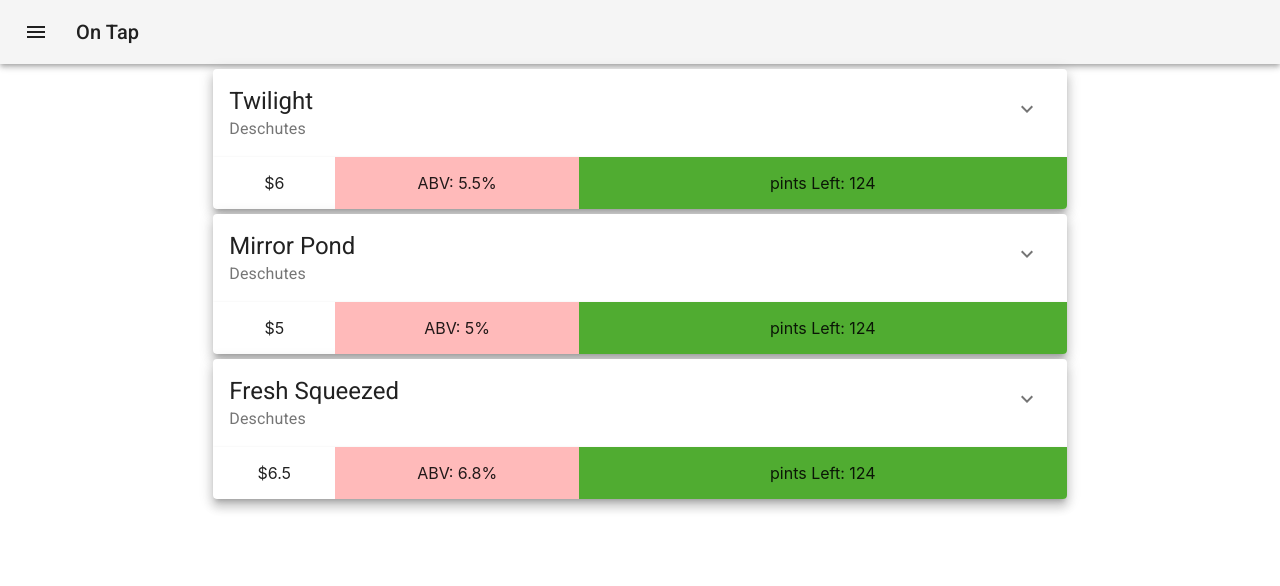
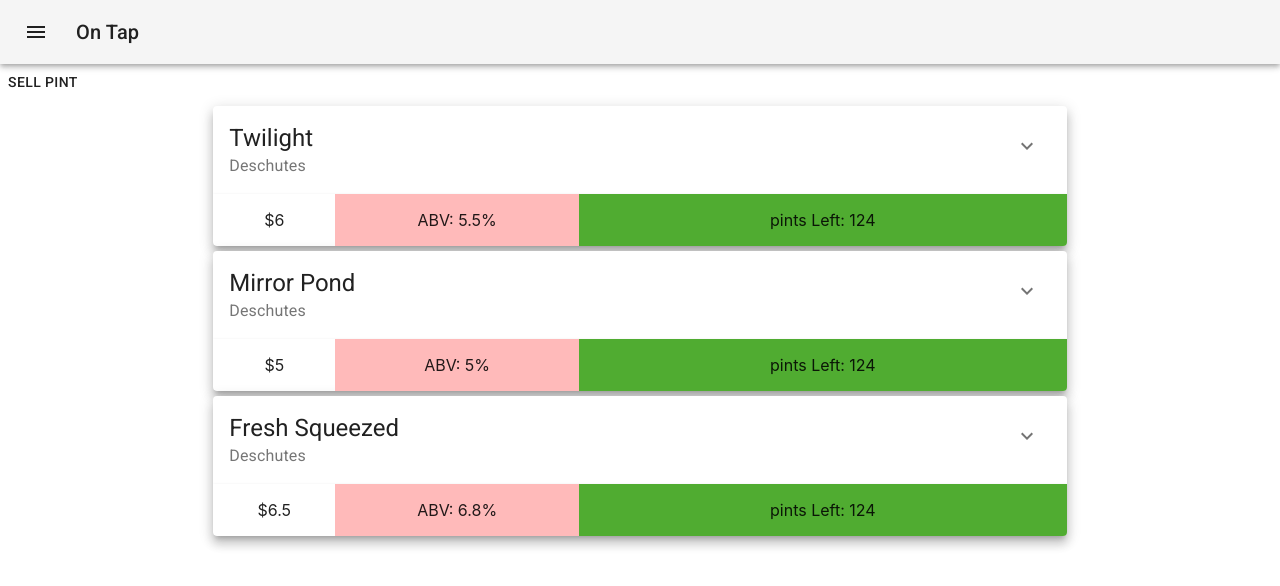
Before and after one commit to DuHerb/OnTap, a React (Create React App) app: page / in a window 1280 px wide. Shown: the top 586 px of the page. Built offline with nearby package versions, Linux system fonts and the light colour scheme.

Commit message:
add and test handleSellPint

```diff
--- a/src/App.js
+++ b/src/App.js
@@ -6,6 +6,7 @@ import POSView from './Components/POSView';
 import AdminView from './Components/AdminView';
 import { Route, HashRouter } from 'react-router-dom';
 import { kegs } from './store.js'
+import { Button } from '@material-ui/core'
 
 export default class App extends React.Component {
   state = {
@@ -16,14 +17,29 @@ export default class App extends React.Component {
     return this.state.kegs.filter(keg => keg.onTap);
   }
 
+  getBeerIndex = (beerName) => kegs.findIndex((beer)=> beer.name === beerName)
+
+  handleSellPint = (beerName) => {
+    let selectedBeerIndex = this.getBeerIndex(beerName);
+    // console.log(selectedBeerIndex);
+    // console.log({...this.state.kegs[selectedBeerIndex]});
+    // let thisPintsLeft = this.state.kegs[selectedBeerIndex].pintsLeft;
+    // console.log(thisPintsLeft);
+    let updatedKegList = [...kegs];
+    updatedKegList[selectedBeerIndex].pintsLeft = updatedKegList[selectedBeerIndex].pintsLeft - 1;
+    this.setState({kegs: updatedKegList});
+  }
+
+
+
   render() {
-    // const kegsOnTap = this.getKegsOnTap();
 
     return (
         <HashRouter>
           <Header/>
-          <Route exact path='/' render={()=><PatronView kegs={this.getKegsOnTap()} />} />
-          <Route path='/pos' render={()=><POSView kegs={this.getKegsOnTap()} />}  />
+          <Button onClick={()=>this.handleSellPint('Twilight')}>Sell Pint</Button>
+          <Route exact path='/' render={()=><PatronView kegs={this.getKegsOnTap()}/>} />
+          <Route path='/pos' render={()=><POSView kegs={this.getKegsOnTap()} onSellPint={this.handleSellPint} />}  />
           <Route path='/admin' render={()=><AdminView/>} />
         </HashRouter>
     )
```
